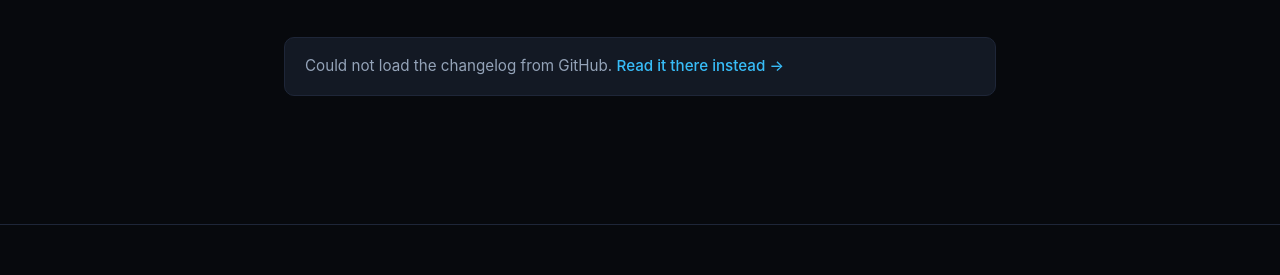
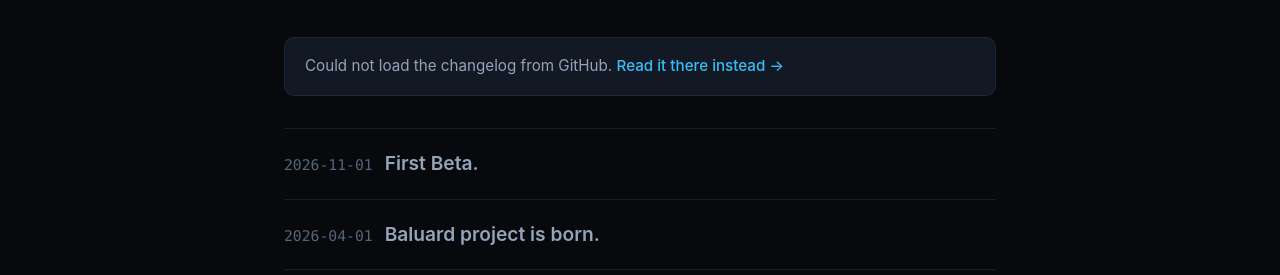
Before and after one commit to baluard-org/baluard-org, a plain HTML site: page changelog/index.html in a window 1280 px wide. Shown: the part 281-556 px from the top of the page. Drawn offline with Linux system fonts and the light colour scheme; no server answers.

Commit message:
feat(site): add early milestone entries to changelog page

```diff
--- a/assets/i18n.js
+++ b/assets/i18n.js
@@ -149,6 +149,8 @@
       'changelog-error': 'Could not load the changelog from GitHub.',
       'changelog-error-link': 'Read it there instead →',
       'changelog-view-full': 'View the full changelog on GitHub →',
+      'changelog-m1-title': 'First Beta.',
+      'changelog-m2-title': 'Baluard project is born.',
       'footer-link-src': 'Source Code (GitHub)',
       'footer-link-rel': 'Release Notes &amp; Checksums',
       'footer-col-integrity': 'Integrity &amp; Freedom',
@@ -308,6 +310,8 @@
       'changelog-error': 'No se pudo cargar el registro de cambios desde GitHub.',
       'changelog-error-link': 'Léelo allí directamente →',
       'changelog-view-full': 'Ver el registro de cambios completo en GitHub →',
+      'changelog-m1-title': 'Primera Beta.',
+      'changelog-m2-title': 'Nace el proyecto Baluard.',
       'footer-link-src': 'Código Fuente (GitHub)',
       'footer-link-rel': 'Notas de Versión y Checksums',
       'footer-col-integrity': 'Integridad y Libertad',
@@ -464,6 +468,8 @@
       'changelog-error': 'Impossible de charger le journal des modifications depuis GitHub.',
       'changelog-error-link': 'Lisez-le directement ici →',
       'changelog-view-full': 'Voir le journal des modifications complet sur GitHub →',
+      'changelog-m1-title': 'Première Bêta.',
+      'changelog-m2-title': 'Naissance du projet Baluard.',
       'footer-link-src': 'Code Source (GitHub)',
       'footer-link-rel': 'Notes de Version &amp; Sommes de Contrôle',
       'footer-col-integrity': 'Intégrité et Liberté',
@@ -620,6 +626,8 @@
       'changelog-error': 'Não foi possível carregar o registro de alterações do GitHub.',
       'changelog-error-link': 'Leia-o diretamente lá →',
       'changelog-view-full': 'Ver o registro de alterações completo no GitHub →',
+      'changelog-m1-title': 'Primeiro Beta.',
+      'changelog-m2-title': 'Nasce o projeto Baluard.',
       'footer-link-src': 'Código Fonte (GitHub)',
       'footer-link-rel': 'Notas de Versão e Checksums',
       'footer-col-integrity': 'Integridade e Liberdade',
--- a/changelog/index.html
+++ b/changelog/index.html
@@ -732,6 +732,35 @@
   .cl-items code {
     font-size: 0.85em;
   }
+
+  .cl-milestones {
+    margin-top: 2rem;
+    border-top: 1px solid var(--site-border-subtle);
+  }
+
+  .cl-milestone {
+    border-bottom: 1px solid var(--site-border-subtle);
+    padding: 1.4rem 0;
+  }
+
+  .cl-milestone-row {
+    display: flex;
+    align-items: baseline;
+    flex-wrap: wrap;
+    gap: 0.75rem;
+    font-size: 1.2rem;
+    line-height: 1.3;
+  }
+
+  .cl-milestone-title {
+    font-weight: 600;
+    color: var(--site-text-secondary);
+  }
+
+  .cl-milestone .cl-date {
+    color: var(--site-text-muted);
+    opacity: 0.85;
+  }
 </style>
 
 </head>
@@ -826,6 +855,20 @@
   <p id="changelog-full" class="cl-full" hidden>
     <a href="https://github.com/baluard-org/baluard/blob/main/CHANGELOG.md" target="_blank" rel="noopener noreferrer" data-i18n="changelog-view-full">View the full changelog on GitHub &rarr;</a>
   </p>
+  <div class="cl-milestones">
+    <article class="cl-milestone">
+      <div class="cl-milestone-row">
+        <span class="cl-date">2026-11-01</span>
+        <span class="cl-milestone-title" data-i18n="changelog-m1-title">First Beta.</span>
+      </div>
+    </article>
+    <article class="cl-milestone">
+      <div class="cl-milestone-row">
+        <span class="cl-date">2026-04-01</span>
+        <span class="cl-milestone-title" data-i18n="changelog-m2-title">Baluard project is born.</span>
+      </div>
+    </article>
+  </div>
 </div>
 <script src="/assets/changelog.js?v=1794955800" defer></script>
 
@@ -898,7 +941,7 @@
     </div>
   </footer>
 
-  <script src="/assets/i18n.js?v=1795005078" defer></script>
+  <script src="/assets/i18n.js?v=1795005517" defer></script>
 
 </body>
 </html>
```
Also changed, not shown: ai-instructions/index.html (+1 -1 lines), index.html (+1 -1 lines), privacy/index.html (+1 -1 lines), security/index.html (+1 -1 lines), site/static/assets/i18n.js (+8 -0 lines), site/templates/base.html (+1 -1 lines), site/templates/changelog.html (+43 -0 lines), support/index.html (+1 -1 lines), tos/index.html (+1 -1 lines), what-the-git/index.html (+1 -1 lines).
